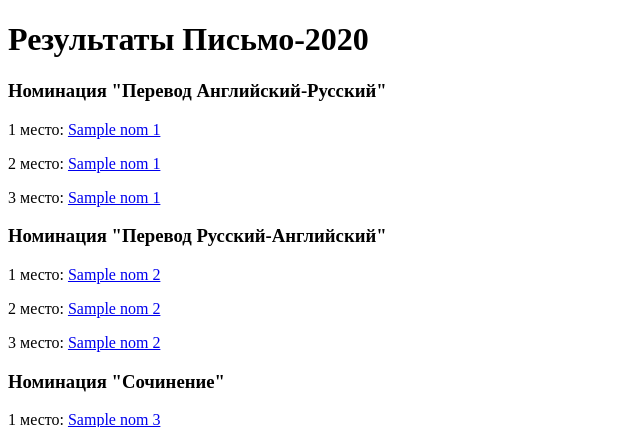
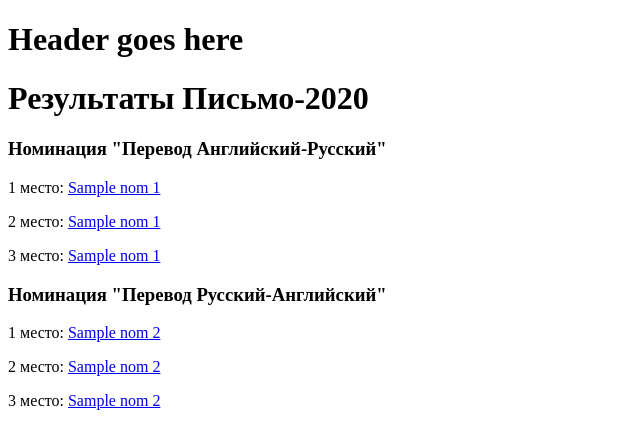
Before and after one commit to levchCode/contest_pismo, a Flask app: template templates/results.html in a window 1280 px wide. Shown: the top 427 px of the page, without its empty margins (0-640 px from the left). Run offline with Flask 2, Linux system fonts and the light colour scheme; the template is opened without the code that fills it: most values are stand-ins (such as "Sample title", 1, 10 or a date in 2020).

Commit message:
Added a header file

```diff
--- /dev/null
+++ b/templates/header.html
@@ -0,0 +1 @@
+<h1>Header goes here</h1>
--- a/templates/index.html
+++ b/templates/index.html
@@ -4,6 +4,7 @@
         <title>Конкурс письменных работ "Письмо-2020"</title>
     </head>
     <body>
+        {% include "header.html" %}
         <h1>Письмо-2020</h1>
         <a href="/rules">Правила конкурса</a>
 
--- a/templates/login.html
+++ b/templates/login.html
@@ -4,6 +4,7 @@
         <title>Конкурс письменных работ "Письмо-2020"</title>
     </head>
     <body>
+        {% include "header.html" %}
         <h1>Письмо-2020</h1>
         <p>Вход</p>
 
--- a/templates/register.html
+++ b/templates/register.html
@@ -4,6 +4,7 @@
         <title>Конкурс письменных работ "Письмо-2020"</title>
     </head>
     <body>
+        {% include "header.html" %}
         <h1>Письмо-2020</h1>
         <p>Регистрация</p>
 
--- a/templates/results.html
+++ b/templates/results.html
@@ -4,6 +4,7 @@
         <title>Конкурс письменных работ "Письмо-2020"</title>
     </head>
     <body>
+        {% include "header.html" %}
         <h1>Результаты Письмо-2020</h1>
 
         <h3>Номинация "Перевод Английский-Русский"</h3>
--- a/templates/rules.html
+++ b/templates/rules.html
@@ -4,10 +4,9 @@
         <title>Конкурс письменных работ "Письмо-2020"</title>
     </head>
     <body>
+        {% include "header.html" %}
         <h1>Письмо-2020: Правила</h1>
 
         <p>Здесь расписаны правила конкурса</p>
-
-
     </body>
 </html>
--- a/templates/submission.html
+++ b/templates/submission.html
@@ -4,6 +4,7 @@
         <title>Конкурс письменных работ "Письмо-2020"</title>
     </head>
     <body>
+        {% include "header.html" %}
         <h1>Письмо-2020</h1>
         <p>Работа пользователя {{ work[2] }}</p>
         <p>Номинация: {{ work[1] }}</p>
--- a/templates/submit.html
+++ b/templates/submit.html
@@ -4,6 +4,7 @@
         <title>Конкурс письменных работ "Письмо-2020"</title>
     </head>
     <body>
+        {% include "header.html" %}
         <h1>Письмо-2020</h1>
         <p>Работа пользователя {{ user }}</p>
         <p>Номинация: {{ task[1] }}</p>
--- a/templates/takepart.html
+++ b/templates/takepart.html
@@ -4,6 +4,7 @@
         <title>Конкурс письменных работ "Письмо-2020"</title>
     </head>
     <body>
+        {% include "header.html" %}
         <h1>Письмо-2020</h1>
         <br>
         {{ login_info }}
--- a/templates/top.html
+++ b/templates/top.html
@@ -4,6 +4,7 @@
         <title>Конкурс письменных работ "Письмо-2020"</title>
     </head>
     <body>
+        {% include "header.html" %}
         <h1>Письмо-2020</h1>
         <p>Топ работ участников конкурса</p>
 
```
